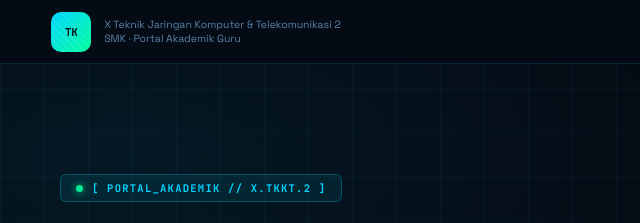
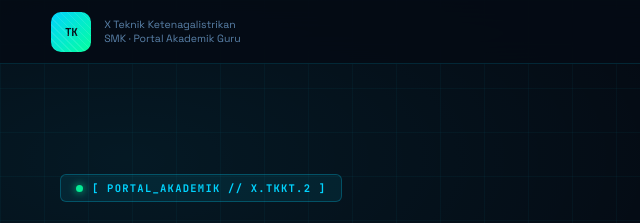
Before and after one commit to Alex-Bahy/Portal-Kelas-XTK1-TP-2026-2027, a plain HTML site: page index.html in a window 1280 px wide. Shown: the top 223 px of the page, 0-640 px from the left. Drawn offline with Linux system fonts and the light colour scheme.

Commit message:
Update index.html

```diff
--- a/index.html
+++ b/index.html
@@ -657,7 +657,7 @@ footer .divider{width:44px;height:1px;background:var(--border);margin:12px auto;
     <div class="nav-brand">
       <div class="nav-logo">TK</div>
       <div class="nav-school">
-        <span class="full">X Teknik Jaringan Komputer &amp; Telekomunikasi 2</span>
+        <span class="full">X Teknik Ketenagalistrikan </span>
         <span class="short">X TK 1</span>
         <span>SMK · Portal Akademik Guru</span>
       </div>
```
